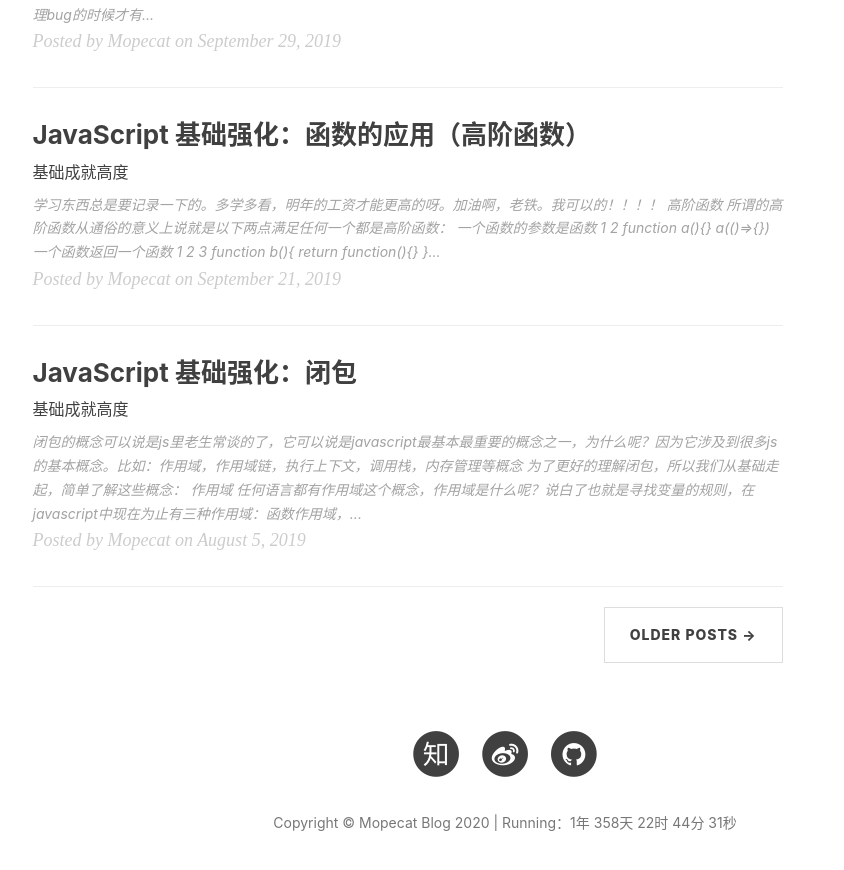
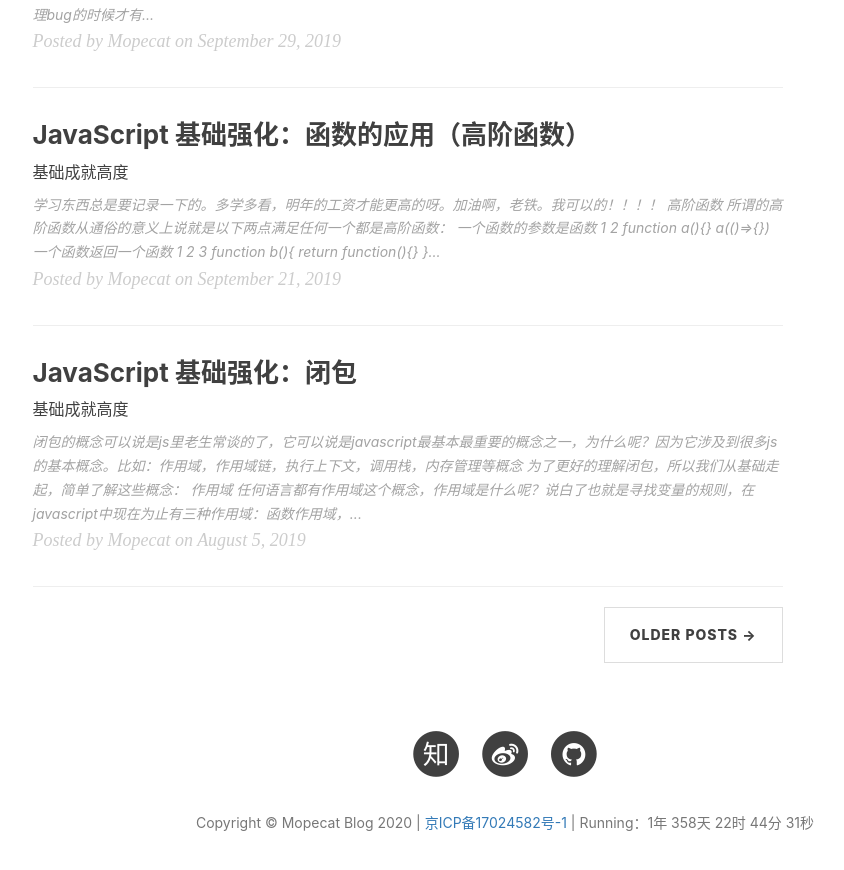
Before and after one commit to Mopecat/mopecat.github.io, a Jekyll site: the page built from index.html, in a window 1280 px wide and 900 px high, scrolled down 2298 px. Shown: the top 870 px of the window, without its empty margins (135-979 px from the left). Built offline with Jekyll 4.4.1, drawn with Linux system fonts in a browser that asks for light colours; nearby versions of some CDN libraries; the list of posts is cut into pages by our own code; comment, search, counter and statistics services are not loaded.

Commit message:
接入备案号

```diff
--- a/_includes/footer.html
+++ b/_includes/footer.html
@@ -7,7 +7,7 @@
                 {% include sns-links.html center=true %}
 
                 <p class="copyright text-muted">
-                    Copyright &copy; {{ site.title }} {{ site.time | date: '%Y' }} | <span id="timer"></span>
+                    Copyright &copy; {{ site.title }} {{ site.time | date: '%Y' }} | <a href="http://www.beian.miit.gov.cn/state/outPortal/loginPortal.action">京ICP备17024582号-1</a> | <span id="timer"></span>
                 </p>
             </div>
         </div>
```
